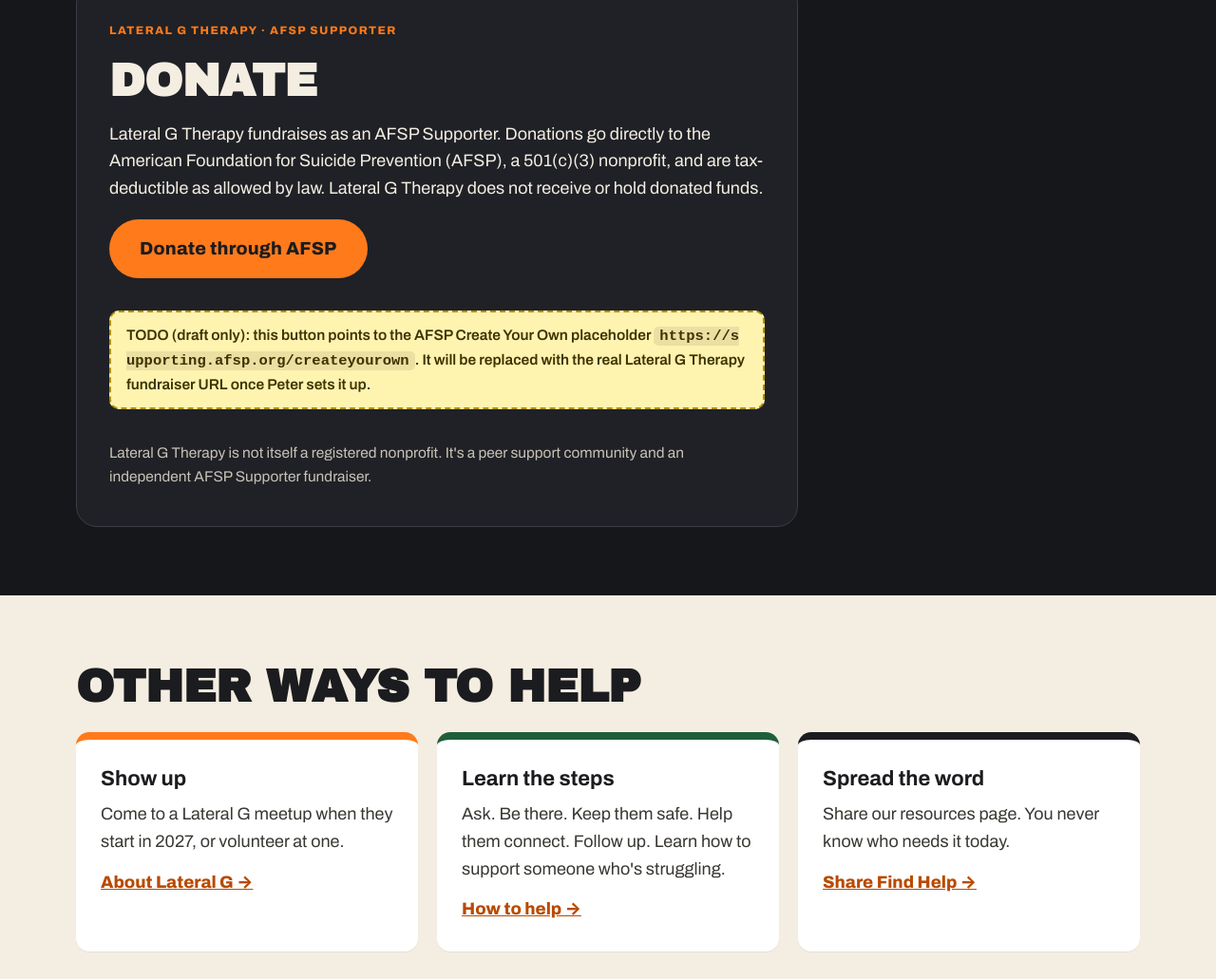
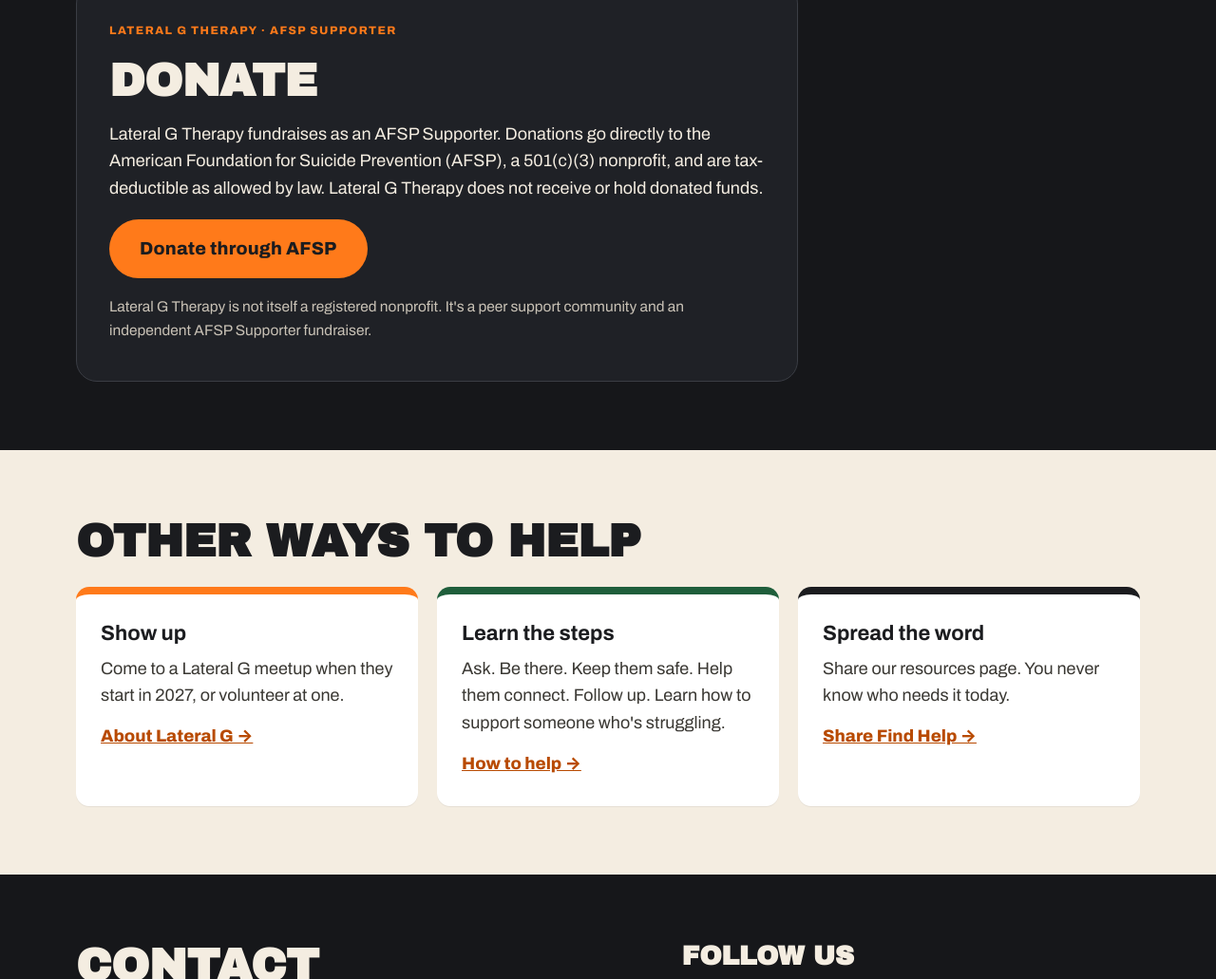
Before and after one commit to lateralgtherapy/lateralgtherapy.org, a plain HTML site: page support.html in a window 1280 px wide. Shown: the part 835-1866 px from the top of the page at 95% size. Drawn offline with Linux system fonts and the light colour scheme.

Commit message:
Point Donate to AFSP fundraiser

```diff
--- a/support.html
+++ b/support.html
@@ -56,9 +56,7 @@
           <span class="tag">Lateral G Therapy &middot; AFSP Supporter</span>
           <h2 id="donate-title" style="margin:0">Donate</h2>
           <p style="margin:0">Lateral G Therapy fundraises as an AFSP Supporter. Donations go directly to the American Foundation for Suicide Prevention (AFSP), a 501(c)(3) nonprofit, and are tax-deductible as allowed by law. Lateral G Therapy does not receive or hold donated funds.</p>
-          <!-- TODO: replace placeholder href with Peter's real AFSP Create Your Own fundraiser URL once it is set up. -->
-          <div><a class="btn btn-primary btn-lg" href="https://supporting.afsp.org/createyourown" rel="noopener">Donate through AFSP</a></div>
-          <p class="todo" role="note">TODO (draft only): this button points to the AFSP Create Your Own placeholder <code>https://supporting.afsp.org/createyourown</code>. It will be replaced with the real Lateral G Therapy fundraiser URL once Peter sets it up.</p>
+          <div><a class="btn btn-primary btn-lg" href="https://supporting.afsp.org/campaigns/3707162" rel="noopener">Donate through AFSP</a></div>
           <p class="fine" style="margin:0">Lateral G Therapy is not itself a registered nonprofit. It's a peer support community and an independent AFSP Supporter fundraiser.</p>
         </div>
       </div>
```
